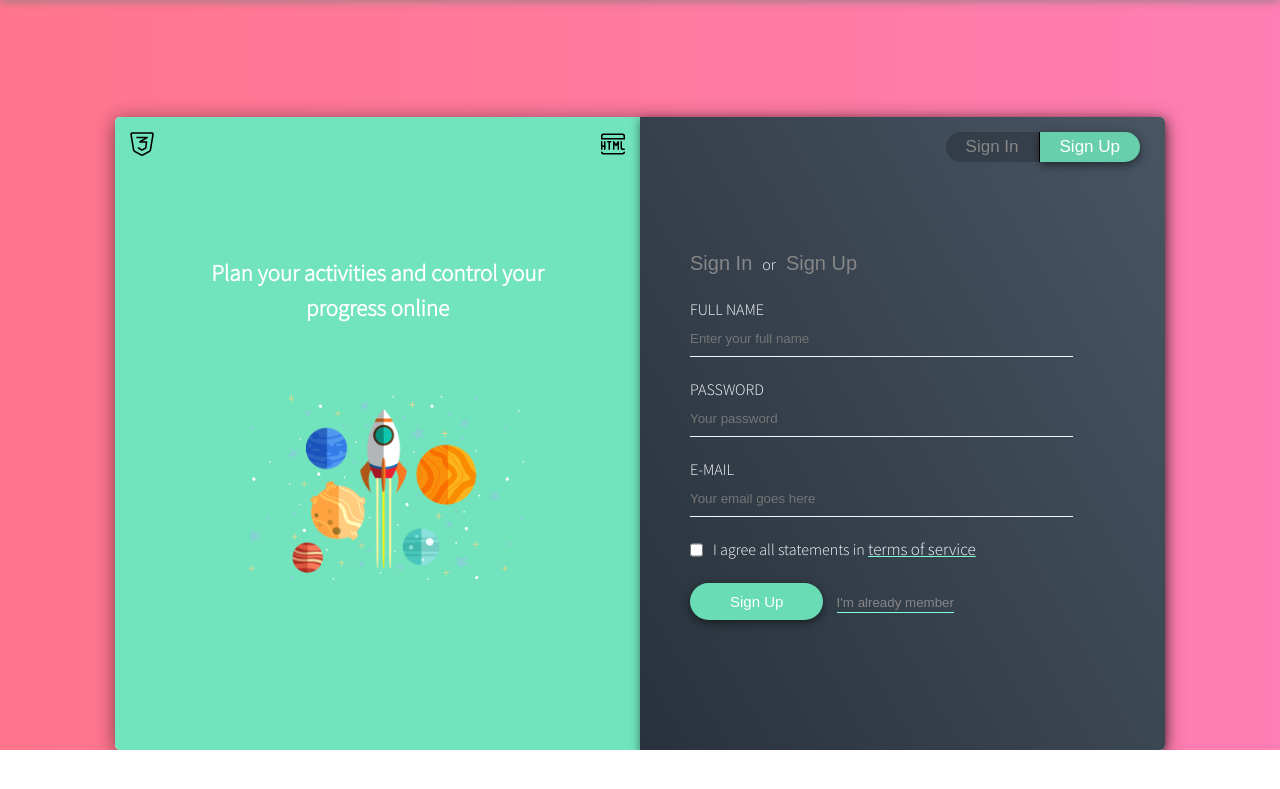
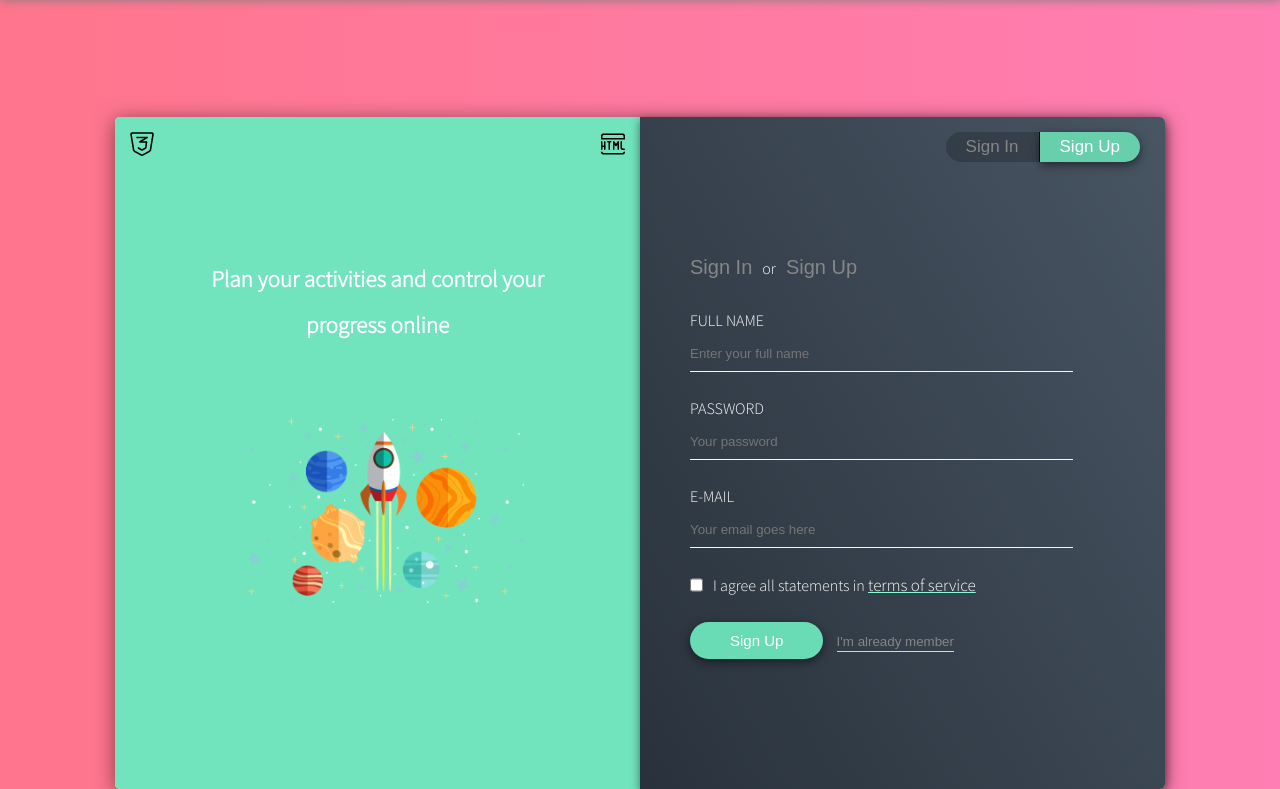
Before and after one commit to Kalalaakash/trial-pages, a plain HTML site: page page1/index.html in a window 1280 px wide. Shown: the part 83-872 px from the top of the page. Before the commit the page ends 833 px from the top, so only its background shows below. Drawn offline with Linux system fonts and the light colour scheme.

Commit message:
Update index.css

```diff
--- a/page1/index.css
+++ b/page1/index.css
@@ -8,7 +8,8 @@
 
 body {
     font-family: 'Source Sans Pro', sans-serif;
-    line-height: 1.5;
+    line-height: 2;
+    color: red;
     background-image: linear-gradient(to right, #ff758c 0%, #ff7eb3 100%);
 }
 
```
